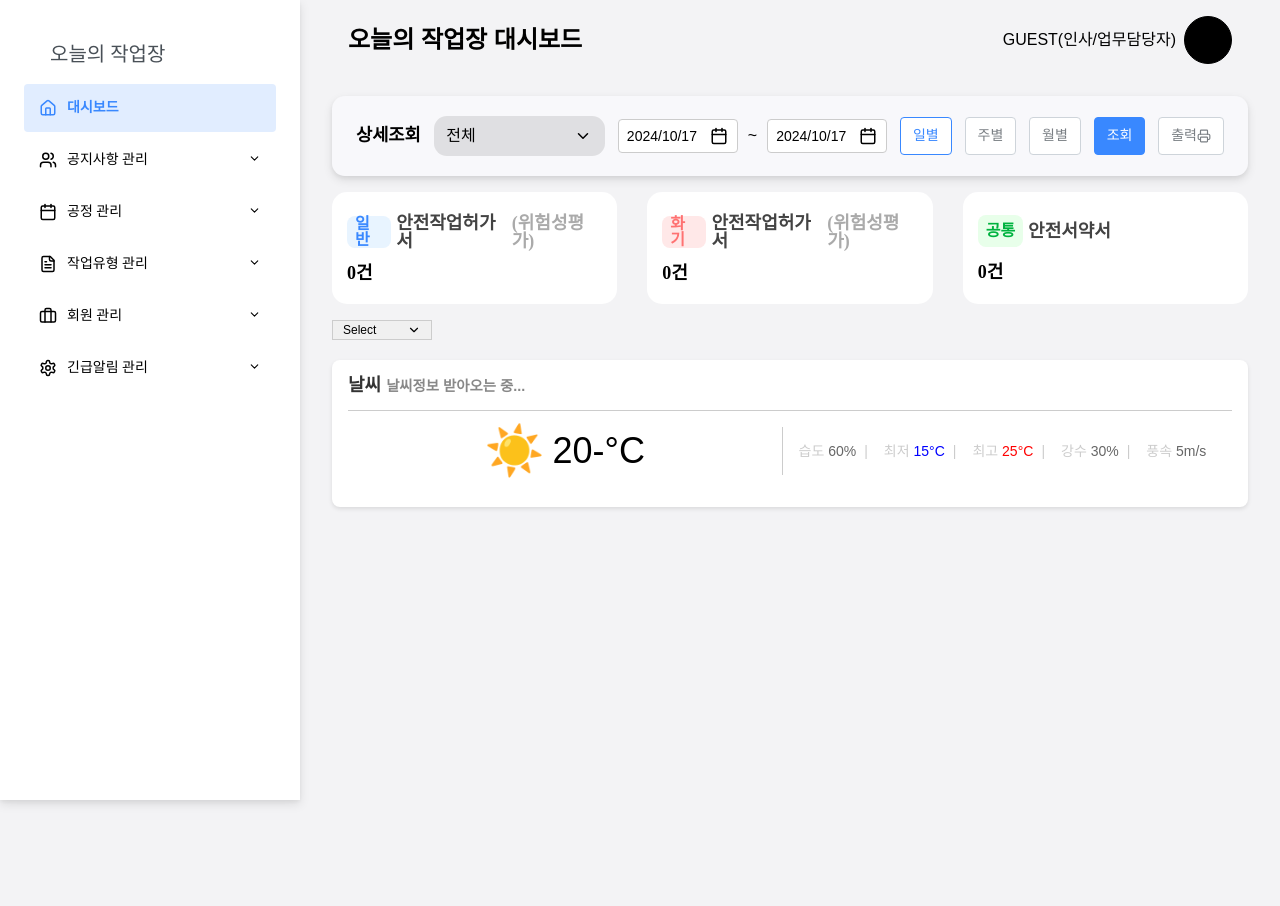
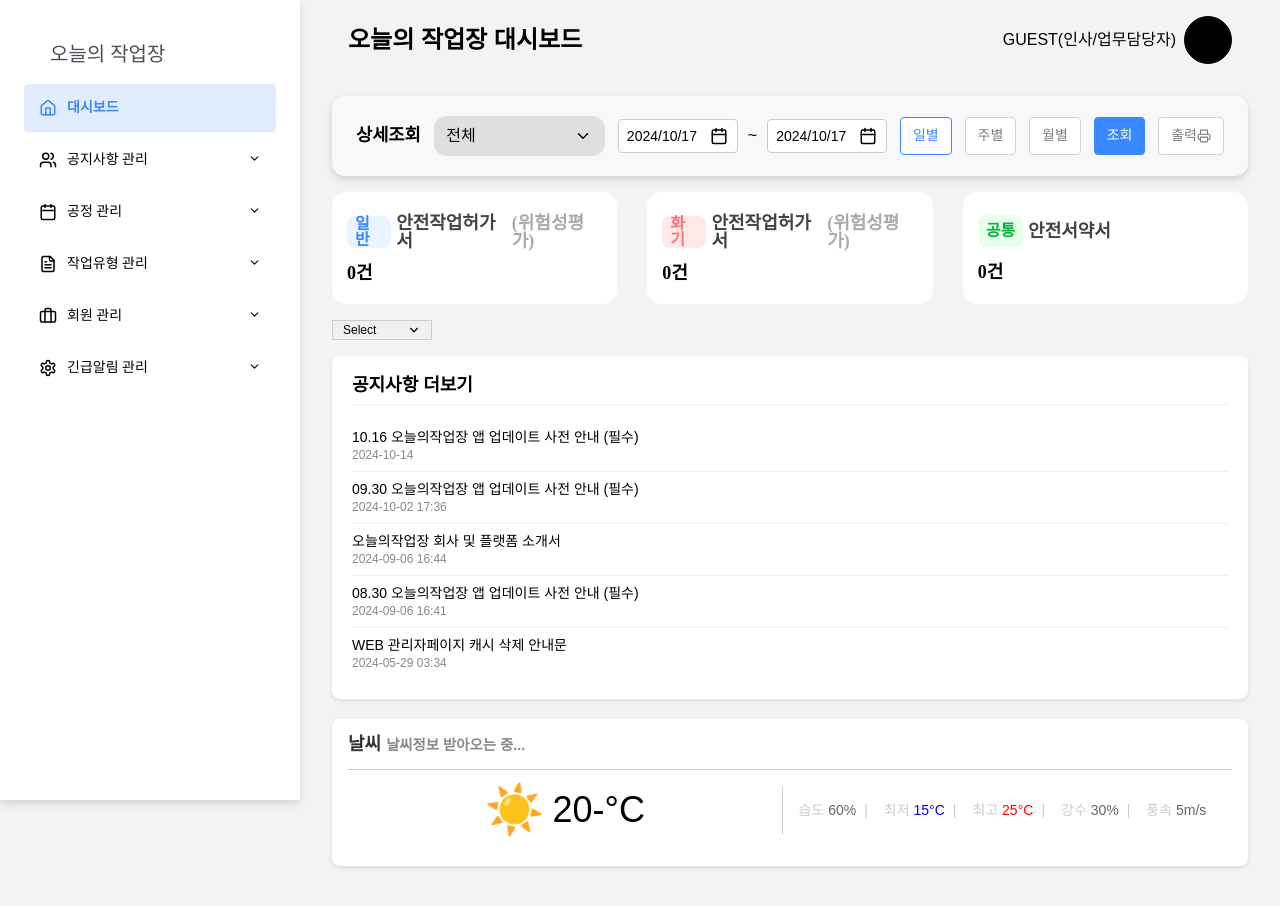
Before and after one commit to youngTkim/AdminMockUp, a React (Create React App) app: page / in a window 1280 px wide. Shown: the top 906 px of the page. Built offline with nearby package versions, Linux system fonts and the light colour scheme; a web font is replaced by a local one.

Commit message:
공지사항 구현

```diff
--- a/src/App.js
+++ b/src/App.js
@@ -4,7 +4,7 @@ import styled from "styled-components";
 
 import Sidebar from "./SideBar";
 import DashBoard from "./DashBoard";
-import NoticeList from "./Notice/List";
+import NoticeList from "./List";
 import NoticeRegister from "./Notice/Register";
 import NotificationList from "./Notification/List";
 import NotificationRegister from "./Notification/Register";
--- a/src/DashBoard.js
+++ b/src/DashBoard.js
@@ -4,6 +4,8 @@ import { ChevronDown, Printer } from "lucide-react";
 import DateRangePicker from "./DateRangePicker";
 import CustomDropdown from "./DropDown";
 import WeatherComponent from "./Wheather";
+import NoticeList from "./NoticeList";
+
 
 const DashBoardWrapper = styled.div`
   padding: 0rem 2rem 0rem 2rem;
@@ -154,6 +156,119 @@ const DashBoardAssessment = styled.div`
   }
 `;
 
+const notices = [
+  {
+    id: 1,
+    title: '10.16 오늘의작업장 앱 업데이트 사전 안내 (필수)',
+    date: '2024-10-14',
+    content: `안녕하세요, 오늘의작업장입니다.
+
+신규 기능 추가에 따른
+업데이트가 진행되었음을 안내 드립니다.
+
+원활한 서비스 사용을 위해
+APP 업데이트를 진행해 주세요!
+
+[업데이트 내용]
+1. 회원가입 시, (하청)업체명/부서/직책 필수값 설정
+2. 공지사항 필터 변경
+- 기존 :  #공지사항 #일반 #작업
+- 변경 후 : #전체 #일반 #업데이트
+3. 한국화학연구원 커스터마이징 작업 진행
+4. 에코프로머티리얼즈 커스터마이징 작업 진행
+
+*업데이트 일자: 2024년 10월 16일 수요일
+
+감사합니다.`,
+img: 'https://storage.todayworkings.com/notice/a431068a75344edc953f58357174aa6e.png'
+
+},
+  {
+    id: 2,
+    title: '09.30 오늘의작업장 앱 업데이트 사전 안내 (필수)',
+    date: '2024-10-02 17:36',
+    content: `안녕하세요, 오늘의작업장입니다.
+
+신규 기능 추가에 따른
+업데이트가 진행되었음을 안내드립니다.
+
+원활한 서비스 사용을 위해
+앱 업데이트를 진행해 주세요!
+
+[업데이트 내용]
+- 업체에 따른 가입 프로세스 업데이트
+- 허가서 보충작업 개별 확인자 서명 추가
+- 허가서 외주작업 시, 발급자 서명 요건 추가 : 승인자 선택
+- 안전서약서 이미지 및 버튼 확대
+- 지시사항 ‘필독' 칩 추가
+- 글자 크기 확대 시 반응형 추가
+- 기타 오류 수정
+
+*업데이트 일자: 2024년 09월 30일 (ver. 1.9.14)
+
+감사합니다.`,
+img: 'https://storage.todayworkings.com/notice/f55d868e20194776995f4591f146647c.png'
+
+},
+  {
+    id: 3,
+    title: '오늘의작업장 회사 및 플랫폼 소개서',
+    date: '2024-09-06 16:44',
+    content: `안녕하세요. 데이터 기반 현장 서류관리 플랫폼 (주)오늘의작업장입니다.
+
+회사 소개 및 플랫폼 소개 및 계약 절차에 대한 자료 공유 드립니다.
+궁금한 사항이 있으시면 언제든 연락 주세요.
+
+[고객센터]
+010-8227-8845
+
+`,
+img: 'https://storage.todayworkings.com/notice/f55d868e20194776995f4591f146647c.png'
+
+},
+  {
+    id: 4,
+    title: '08.30 오늘의작업장 앱 업데이트 사전 안내 (필수)',
+    date: '2024-09-06 16:41',
+    content: `안녕하세요, 오늘의작업장입니다.
+신규 기능 추가에 따른 업데이트가 진행되었음을 안내 드립니다.
+
+원활한 서비스 사용을 위해
+앱 업데이트를 진행해 주세요!
+
+[업데이트 내용]
+- 이전 서류 복제 기능 추가
+
+*업데이트 일자: 2024년 08월 30일 (ver. 1.8.9)
+
+감사합니다.
+`,
+img: 'https://storage.todayworkings.com/notice/f55d868e20194776995f4591f146647c.png'
+
+},
+  {
+    id: 4,
+    title: 'WEB 관리자페이지 캐시 삭제 안내문',
+    date: '2024-05-29 03:34',
+    content: `안녕하세요! (주)오늘의작업장입니다!
+
+저희가 5월 20일(월)에 더 나은 서비스를 위해 서버를 업그레이드했습니다.
+
+기존 관리자페이지 접속하셨던 회원분들께서는, 사용에 어려움이 발생하니
+
+꼭 캐시삭제를 진행 후 접속해주시길 바랍니다~
+
+
+[캐시삭제 방법 알아보러가기]
+https://www.todayworkings.kr/forum/view/1046684
+`,
+img: 'https://storage.todayworkings.com/notice/a6488dbf6ecb402eaa940a18cc97ccc6.png'
+
+},
+
+
+];
+
 function DashBoard() {
   const [curLocation, setCurLocation] = useState("전체");
   const [calenderType, setCalenderType] = useState("일별");
@@ -231,6 +346,7 @@ function DashBoard() {
         </article>
       </DashBoardAssessment>
       <CustomDropdown options={options} defaultOption="Select" />
+      <NoticeList notices={notices} />
 
       <WeatherComponent temperature={20} humidity={60} minTemp={15} maxTemp={25} precipitation={30} windSpeed={5} />
     </DashBoardWrapper>
--- /dev/null
+++ b/src/List.js
@@ -0,0 +1,5 @@
+function List() {
+  return <div>NoticeList</div>;
+}
+
+export default List;
--- /dev/null
+++ b/src/NoticeList.js
@@ -0,0 +1,157 @@
+import React, { useState } from 'react';
+import styled from 'styled-components';
+
+const ListContainer = styled.div`
+  background-color: white;
+  border-radius: 8px;
+  box-shadow: 0 2px 4px rgba(0, 0, 0, 0.1);
+  padding: 20px;
+  width: 100%;
+`;
+
+const Title = styled.h2`
+  font-size: 18px;
+  font-weight: bold;
+  margin-bottom: 15px;
+  padding-bottom: 10px;
+  border-bottom: 1px solid #eee;
+`;
+
+const NoticeItem = styled.div`
+  display: flex;
+  flex-direction: column;
+  padding: 10px 0;
+  border-bottom: 1px solid #eee;
+  cursor: pointer;
+
+  &:last-child {
+    border-bottom: none;
+  }
+`;
+
+const NoticeTitle = styled.span`
+  font-size: 14px;
+  margin-bottom: 5px;
+`;
+
+const NoticeDate = styled.span`
+  font-size: 12px;
+  color: #888;
+`;
+
+const Modal = styled.div`
+  position: fixed;
+  top: 0;
+  left: 0;
+  width: 100%;
+  height: 100%;
+  background-color: rgba(0, 0, 0, 0.5);
+  display: flex;
+  justify-content: center;
+  align-items: center;
+`;
+
+const ModalContent = styled.div`
+  background-color: white;
+  padding: 20px;
+  border-radius: 8px;
+  width: 90%;
+  max-width: 500px;
+  max-height: 80vh;
+  overflow-y: auto;
+
+`;
+
+const CloseButton = styled.button`
+  position: absolute;
+  top: 10px;
+  right: 10px;
+  background: none;
+  border: none;
+  font-size: 24px;
+  cursor: pointer;
+`;
+
+const ModalCategory = styled.div`
+  color: #4a90e2;
+  font-size: 14px;
+  margin-bottom: 10px;
+`;
+
+const ModalTitle = styled.h3`
+  font-size: 18px;
+  margin-bottom: 10px;
+`;
+
+const ModalDate = styled.p`
+  color: #888;
+  font-size: 14px;
+  margin-bottom: 20px;
+`;
+
+const ModalBody = styled.div`
+  font-size: 14px;
+  line-height: 1.6;
+  margin-bottom: 20px;
+  white-space: pre-wrap;
+  word-wrap: break-word;
+  height: 300px;
+  overflow-y: auto;
+`;
+
+const ModalImage = styled.img`
+  max-width: 100%;
+  height: auto;
+  margin-bottom: 20px;
+`;
+
+const ConfirmButton = styled.button`
+  background-color: #4a90e2;
+  color: white;
+  border: none;
+  padding: 10px 20px;
+  border-radius: 4px;
+  cursor: pointer;
+  font-size: 16px;
+  width: 100%;
+`;
+
+const NoticeList = ({ notices }) => {
+  const [selectedNotice, setSelectedNotice] = useState(null);
+
+  const openModal = (notice) => {
+    setSelectedNotice(notice);
+  };
+
+  const closeModal = () => {
+    setSelectedNotice(null);
+  };
+
+  return (
+    <ListContainer>
+      <Title>공지사항 더보기</Title>
+      {notices.map((notice) => (
+        <NoticeItem key={notice.id} onClick={() => openModal(notice)}>
+          <NoticeTitle>{notice.title}</NoticeTitle>
+          <NoticeDate>{notice.date}</NoticeDate>
+        </NoticeItem>
+      ))}
+
+      {selectedNotice && (
+        <Modal onClick={closeModal}>
+          <ModalContent onClick={(e) => e.stopPropagation()}>
+            <CloseButton onClick={closeModal}>×</CloseButton>
+            <ModalCategory>[업데이트]</ModalCategory>
+            <ModalTitle>{selectedNotice.title}</ModalTitle>
+            <ModalDate><strong> 오늘의작업장(인사/업무담당자)</strong> {selectedNotice.date}</ModalDate>
+            <ModalBody dangerouslySetInnerHTML={{ __html: selectedNotice.content }} />
+            {selectedNotice.img && <ModalImage src={selectedNotice.img} alt="공지사항 이미지" />}
+            <ConfirmButton onClick={closeModal}>확인</ConfirmButton>
+          </ModalContent>
+        </Modal>
+      )}
+    </ListContainer>
+  );
+};
+
+export default NoticeList;
```
Also changed, not shown: src/NewsComponent.js (added, +52 -0 lines).
